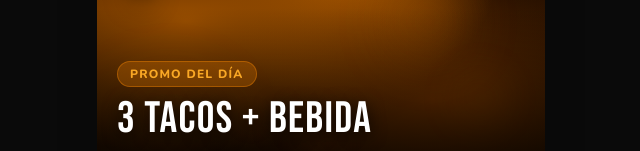
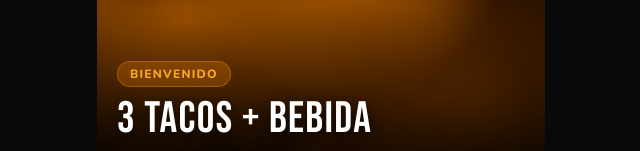
Before and after one commit to 0Emiliano/iketaco-frontend, a Next.js app: page / in a window 1280 px wide. Shown: the part 150-301 px from the top of the page, without its empty margins (319-959 px from the left). Built offline with nearby package versions, Linux system fonts and the light colour scheme; no server answers.

Commit message:
feat: enhance HeroBanner to display promotional content dynamically with fallback message

```diff
--- a/src/components/home/HeroBanner.tsx
+++ b/src/components/home/HeroBanner.tsx
@@ -1,6 +1,17 @@
 import LogoIcon from '@/components/ui/LogoIcon'
+import { getPromociones } from '@/data/products'
+import type { Promocion } from '@/types'
 
-export default function HeroBanner() {
+export default async function HeroBanner() {
+  let promo: Promocion | null = null
+  try {
+    const promos = await getPromociones()
+    promo = promos[0] ?? null
+  } catch {
+    // Si falla la petición al backend, usar el banner default
+    promo = null
+  }
+
   return (
     <div className="relative w-full overflow-hidden rounded-3xl shadow-2xl" style={{ minHeight: '260px' }}>
       {/* Rich dark-brown background */}
@@ -71,12 +82,23 @@ export default function HeroBanner() {
 
         {/* Bottom: Promo text */}
         <div className="flex flex-col gap-1 mt-auto">
-          <span
-            className="inline-block px-3 py-1 rounded-full text-xs font-extrabold uppercase tracking-widest self-start"
-            style={{ background: 'rgba(242,133,0,0.25)', color: '#F9A825', border: '1px solid rgba(242,133,0,0.4)' }}
-          >
-            Promo del día
-          </span>
+          <div className="flex items-center gap-2 flex-wrap">
+            <span
+              className="inline-block px-3 py-1 rounded-full text-xs font-extrabold uppercase tracking-widest"
+              style={{ background: 'rgba(242,133,0,0.25)', color: '#F9A825', border: '1px solid rgba(242,133,0,0.4)' }}
+            >
+              {promo ? 'Promo del día' : 'Bienvenido'}
+            </span>
+            {promo?.combos?.precio && (
+              <span
+                className="inline-block px-3 py-1 rounded-full text-xs font-extrabold"
+                style={{ background: 'rgba(39,174,96,0.2)', color: '#27AE60', border: '1px solid rgba(39,174,96,0.4)' }}
+              >
+                ${parseFloat(promo.combos.precio).toFixed(2)}
+              </span>
+            )}
+          </div>
+
           <h2
             className="text-white font-display leading-tight"
             style={{
@@ -84,10 +106,11 @@ export default function HeroBanner() {
               textShadow: '0 3px 16px rgba(0,0,0,0.8)',
             }}
           >
-            3 TACOS + BEBIDA
+            {promo ? promo.nombre.toUpperCase() : '3 TACOS + BEBIDA'}
           </h2>
+
           <p className="text-white/70 text-sm font-extrabold">
-            ¡Disfruta la mejor birria!
+            {promo?.descripcion ?? '¡Disfruta la mejor birria!'}
           </p>
         </div>
       </div>
```
